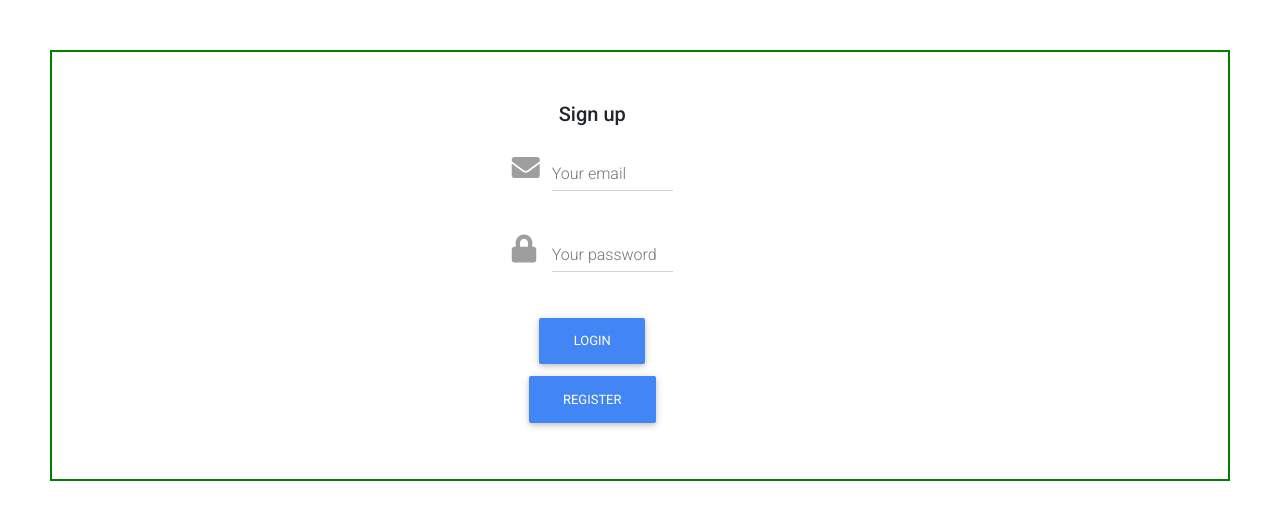
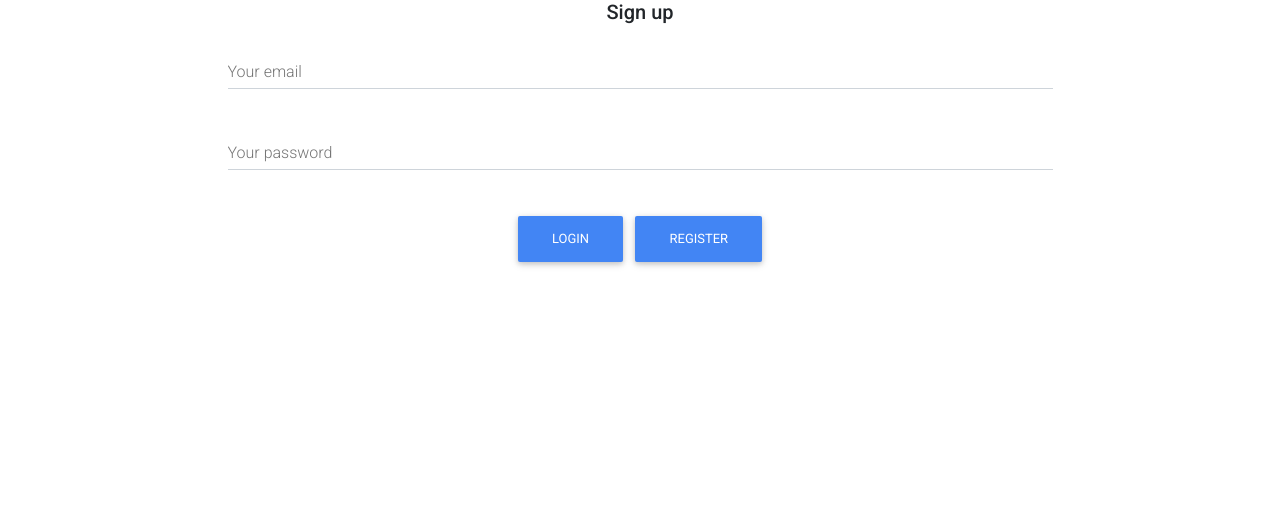
Before and after one commit to jantapabh/Login-With-Firebase-, a React (Create React App) app: page / in a window 1280 px wide. Shown: the top 520 px of the page. Built offline with nearby package versions, Linux system fonts and the light colour scheme.

Commit message:
ADD COMMIT

```diff
--- a/src/App.js
+++ b/src/App.js
@@ -1,35 +1,23 @@
 import React, {Component} from 'react';
 import './App.css';
-import Login from './components/Login';
+import LoginPage from './components/LoginPage';
 import '@fortawesome/fontawesome-free/css/all.min.css';
 import "bootstrap-css-only/css/bootstrap.min.css";
 import "mdbreact/dist/css/mdb.css";
 
-
-class App extends Component{
+const App = ()=> {
 
 
-  render(){
+
 
     return(
       <div >
-        <div style={{ border: "2px solid green", margin: 50, padding: 50 }}>
-        <Login />
+        <div>
+        <LoginPage />
         </div>
         </div>
     )
   }
-}
+
 
 export default App
-
-// const App = () => {
-
-//   return(
-//     <div>
-//       <Login />
-//       </div>
-//   )
-// }
-
-// export default App
--- a/src/components/LoginForm.css
+++ b/src/components/LoginForm.css
@@ -1,4 +1,6 @@
 .LoginForm {
+
     display: flex;
     justify-content: center;
+
 }
--- a/src/components/Login.js
+++ b/src/components/LoginPage.js
@@ -1,25 +1,21 @@
-import React, { Component, useState, useEffect } from "react";
+import React, { useState } from "react";
 import { MDBContainer, MDBRow, MDBCol, MDBBtn, MDBInput } from 'mdbreact';
 import '@fortawesome/fontawesome-free/css/all.min.css';
 import "bootstrap-css-only/css/bootstrap.min.css";
 import "mdbreact/dist/css/mdb.css";
-import fire from "../config/fire";
-import firebase from 'firebase'
-import StyledFirebaseAuth from 'react-firebaseui/StyledFirebaseAuth'
 import './LoginForm.css'
+import fire from '../config/fire'
 
 
-const Login = () => {
+const LoginPage = () => {
 
     const [email, setEmail] = useState('')
     const [password, setPassword] = useState('')
-    const [isSignedIn, setIsSignedIn] = useState(false)
-
 
     const login = e => {
 
         e.preventDefault();
-        fire.auth().signInWithEmailAndPassword(email, password).then((u) =>{
+        fire.auth().signInWithEmailAndPassword(email, password).then((u) => {
             console.log(u)
         }).catch((err) => {
             console.log(err)
@@ -37,17 +33,18 @@ const Login = () => {
         })
     }
 
+
     return (
-        <div>
-            <MDBContainer className="LoginForm">
-                <MDBRow>
-                    <MDBCol md="8">
+        <div >
+            <MDBContainer>
+                <MDBRow className="LoginForm">
+                    <MDBCol md="9">
                         <form>
                             <p className="h5 text-center mb-4">Sign up</p>
                             <div className="grey-text">
-                                <MDBInput label="Your email" icon="envelope" group type="email" validate error="wrong"
-                                    success="right" name="email" onChange={(e)=> setEmail(e.target.value)} />
-                                <MDBInput label="Your password" icon="lock" group type="password" name="password" validate onChange={(e)=> setPassword(e.target.value)} />
+                                <MDBInput label="Your email" group type="email" validate error="wrong"
+                                    success="right" name="email" onChange={(e) => setEmail(e.target.value)} />
+                                <MDBInput label="Your password" group type="password" name="password" validate onChange={(e) => setPassword(e.target.value)} />
                             </div>
                             <div className="text-center">
                                 <MDBBtn color="primary" onClick={login}>LOGIN</MDBBtn>
@@ -61,4 +58,4 @@ const Login = () => {
     )
 }
 
-export default Login;
+export default LoginPage;
```
